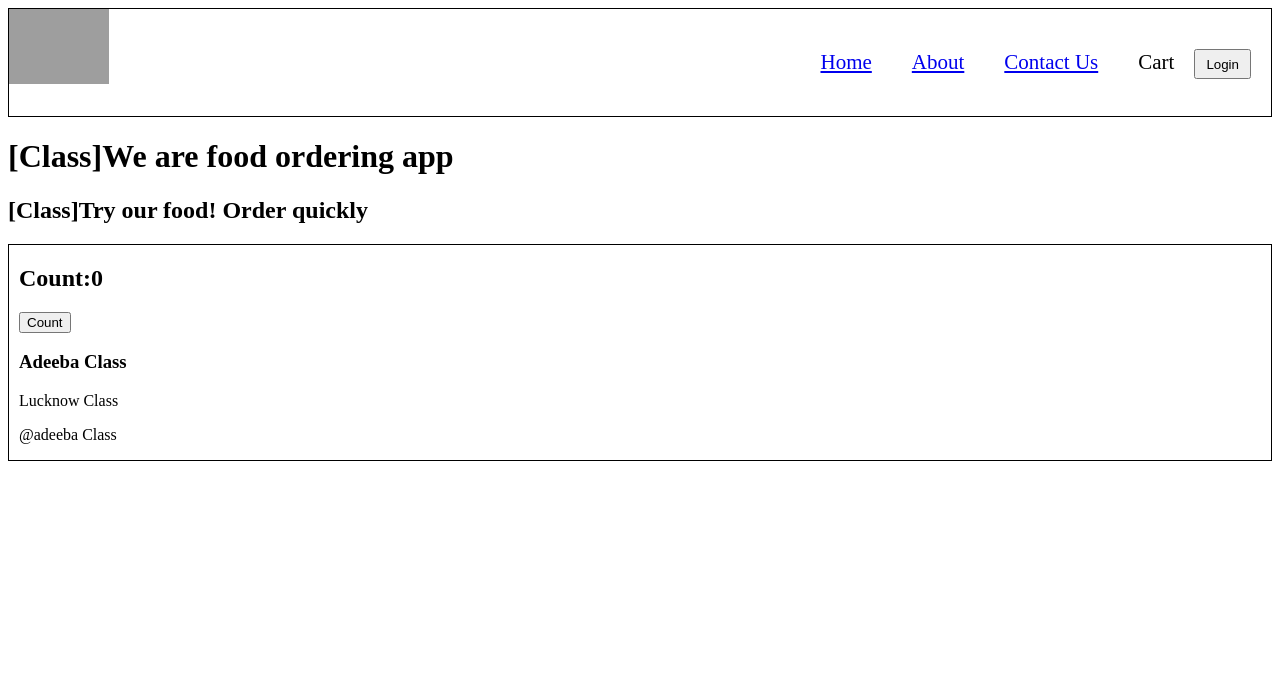
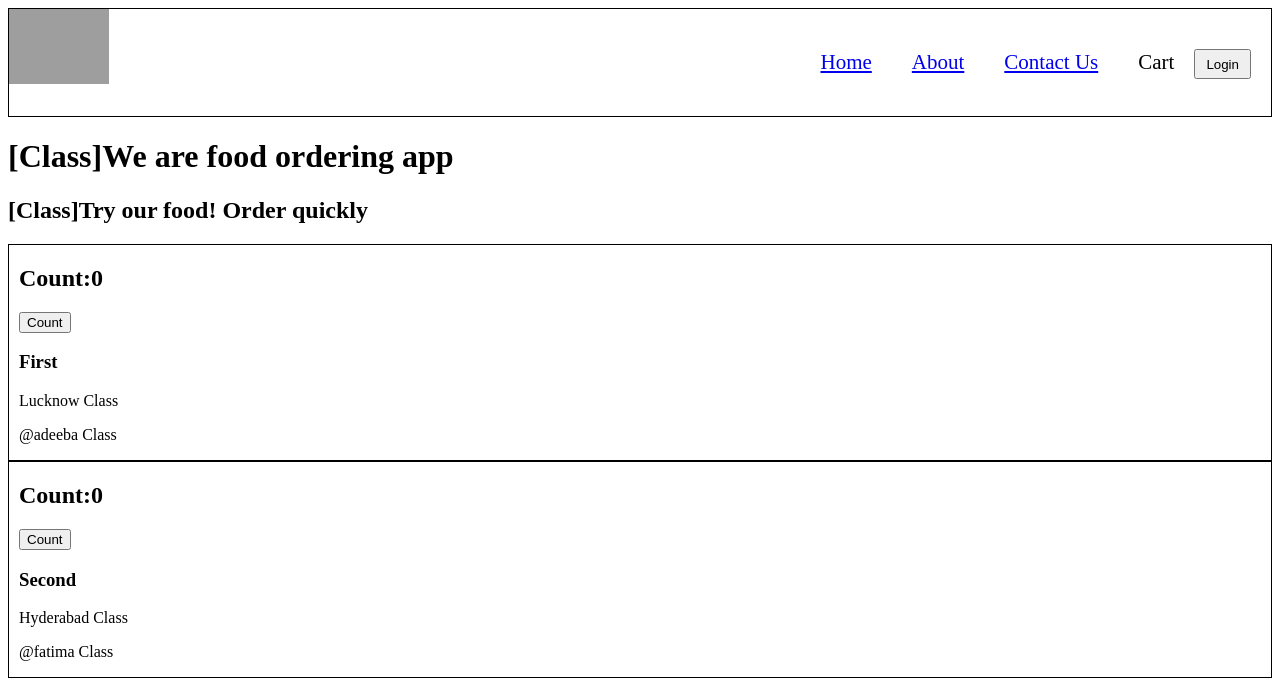
Before and after one commit to adeebafatima/Namaste-React-Course, a React (Vite) app: page /about in a window 1280 px wide. Shown: the top 700 px of the page. Built offline with nearby package versions, Linux system fonts and the light colour scheme; grey boxes are pictures that could not be loaded.

Commit message:
ep8_ReactLifecycleMethod_InDepth

```diff
--- a/src/components/About.js
+++ b/src/components/About.js
@@ -18,10 +18,25 @@ class About extends Component {
         <h1>[Class]We are food ordering app</h1>
         <h2>[Class]Try our food! Order quickly</h2>
 
+        {/* React will batch the  Render phase of both child ,
+        1st constructor of first child will call then render of first child will call
+        then constructor of second child will call then render of second child will call,
+        now Commit phase is batched
+        componentDidMount of first child will called
+        then componentDidMount of second child will be called
+        Render is very fast (Diff between object - Virtual DOM)
+        Actually updating the DOM is expensive - so React batch Render and batch Mounting(React Optimization) - This is why React is fast
+        https://projects.wojtekmaj.pl/react-lifecycle-methods-diagram/
+        */}
         <UserClass
-          name="Adeeba Class"
+          name="First"
           location="Lucknow Class"
           handle="@adeeba Class"
+        />
+        <UserClass
+          name="Second"
+          location="Hyderabad Class"
+          handle="@fatima Class"
         />
       </div>
     );
--- a/src/components/UserClass.js
+++ b/src/components/UserClass.js
@@ -6,17 +6,17 @@ class UserClass extends React.Component {
     this.state = {
       count: 0,
     };
-    console.log("Child constructor");
+    console.log(this.props.name, "Child constructor");
   }
 
   componentDidMount() {
-    console.log("Child componentDidMount");
+    console.log(this.props.name, "Child componentDidMount");
   }
 
   render() {
     const { name, location, handle } = this.props;
     const { count, count2 } = this.state;
-    console.log("Child render");
+    console.log(this.props.name, "Child render");
     return (
       <div className="userCard">
         <h2>Count:{count}</h2>
```
